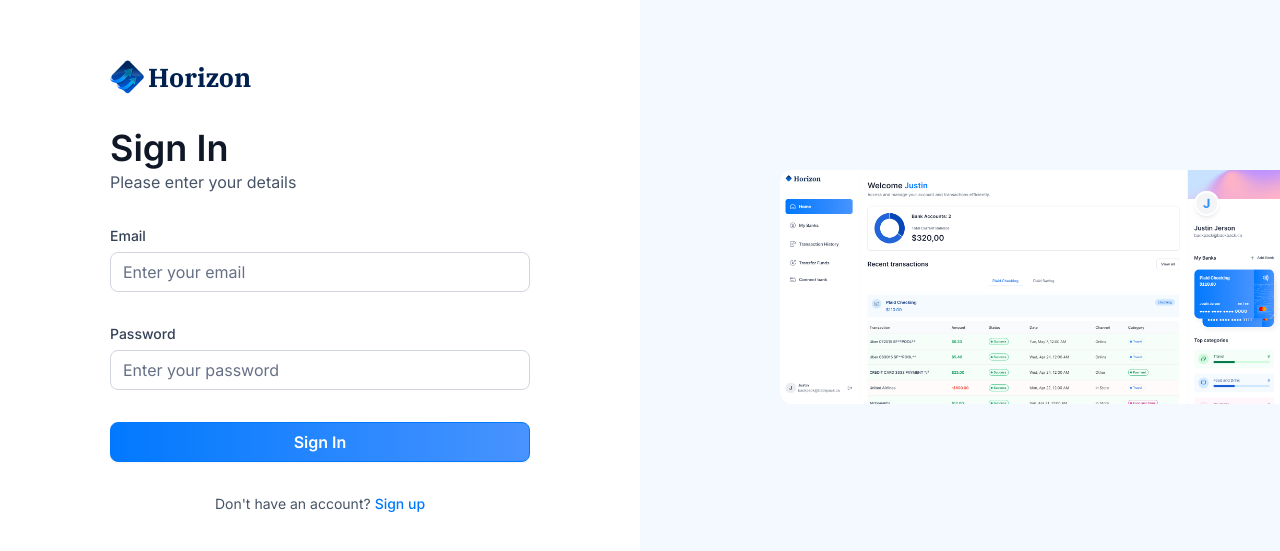
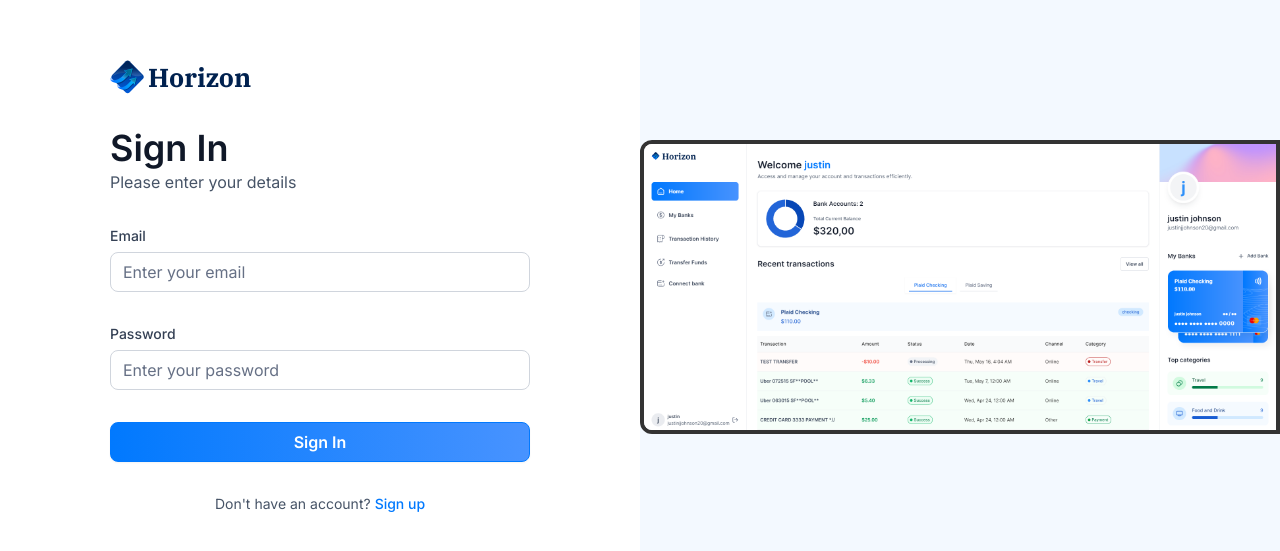
Before and after one commit to threejay20/banking, a Next.js app: page /sign-in in a window 1280 px wide. Shown: the part 113-664 px from the top of the page. Built offline with nearby package versions, Linux system fonts and the light colour scheme; what dwolla-v2, plaid would draw is missing.

Commit message:
updated screenshot

```diff
--- a/app/(auth)/layout.tsx
+++ b/app/(auth)/layout.tsx
@@ -13,9 +13,9 @@ export default function RootLayout({
           <Image
             src="/icons/3jay-Horizon.png"
             alt="example"
-            width={500}
-            height={500}
-            className="rounded-l-xl object-contain"
+            width={900}
+            height={1200}
+            className="max-w-1/2 h-auto rounded-l-xl object-contain border-4 border-[#333333]" // Dark gray border
           />
         </div>
       </div>
```
Also changed, not shown: public/icons/3jay-Horizon.png.
